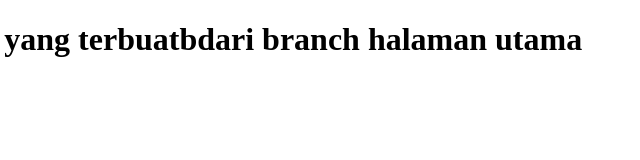
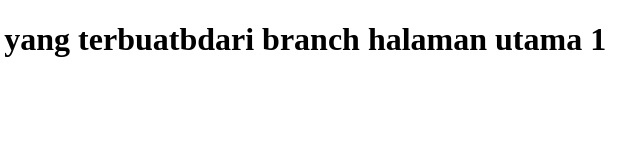
Before and after one commit to HilmyNurIman/MYPROJECT_HILMY, a plain HTML site: page index.html in a window 1280 px wide. Shown: the full height of the page, 370-1010 px from the left. Drawn offline with Linux system fonts and the light colour scheme.

Commit message:
Update main heading text in index.html

```diff
--- a/index.html
+++ b/index.html
@@ -4,6 +4,6 @@
     <title>MYPROJECT</title>
 </head>
 <body>
-    <h1>ini adalah halaman utama yang terbuatbdari branch halaman utama</h1>
+    <h1>ini adalah halaman utama yang terbuatbdari branch halaman utama 1</h1>
 </body>
 </html>
```
